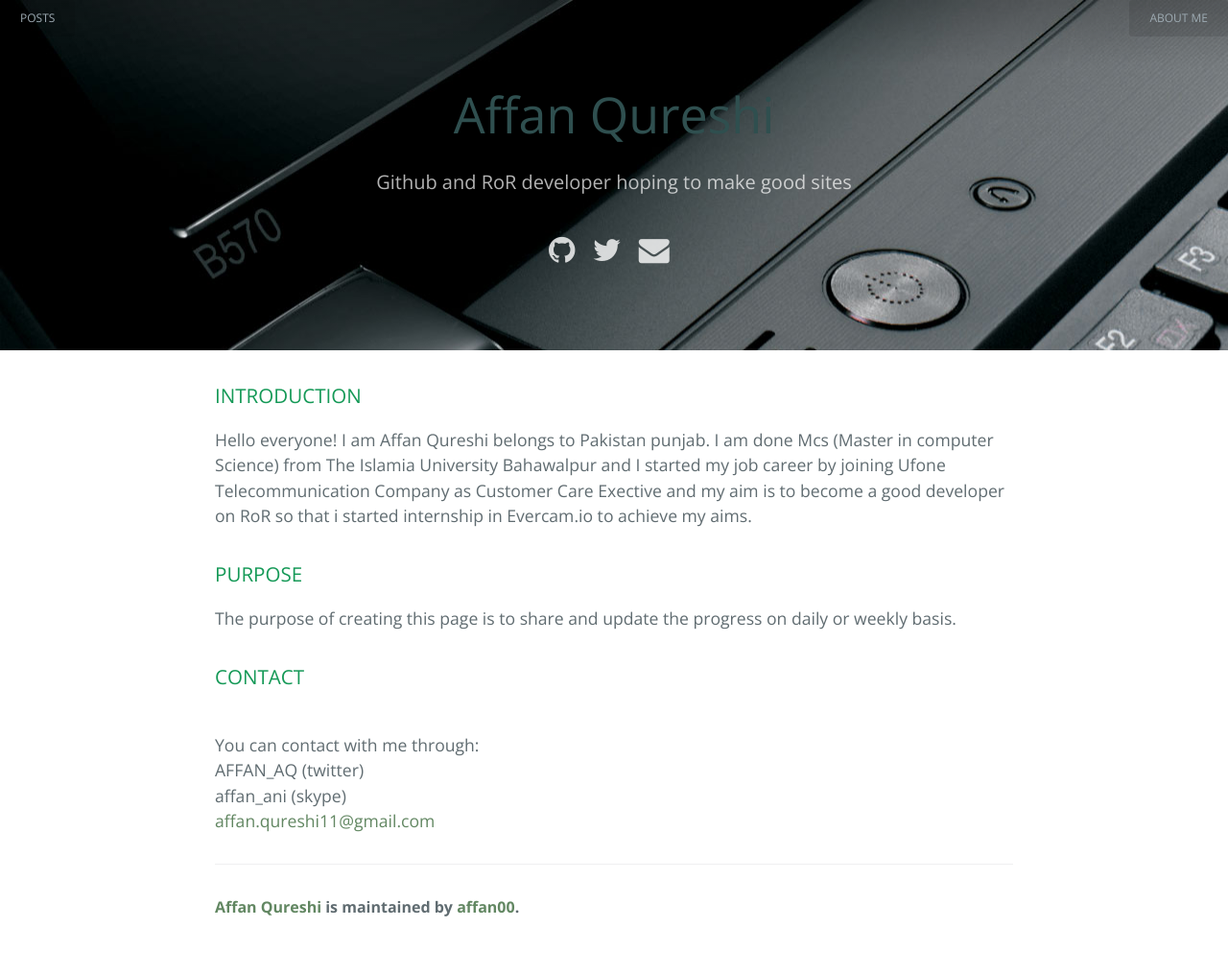
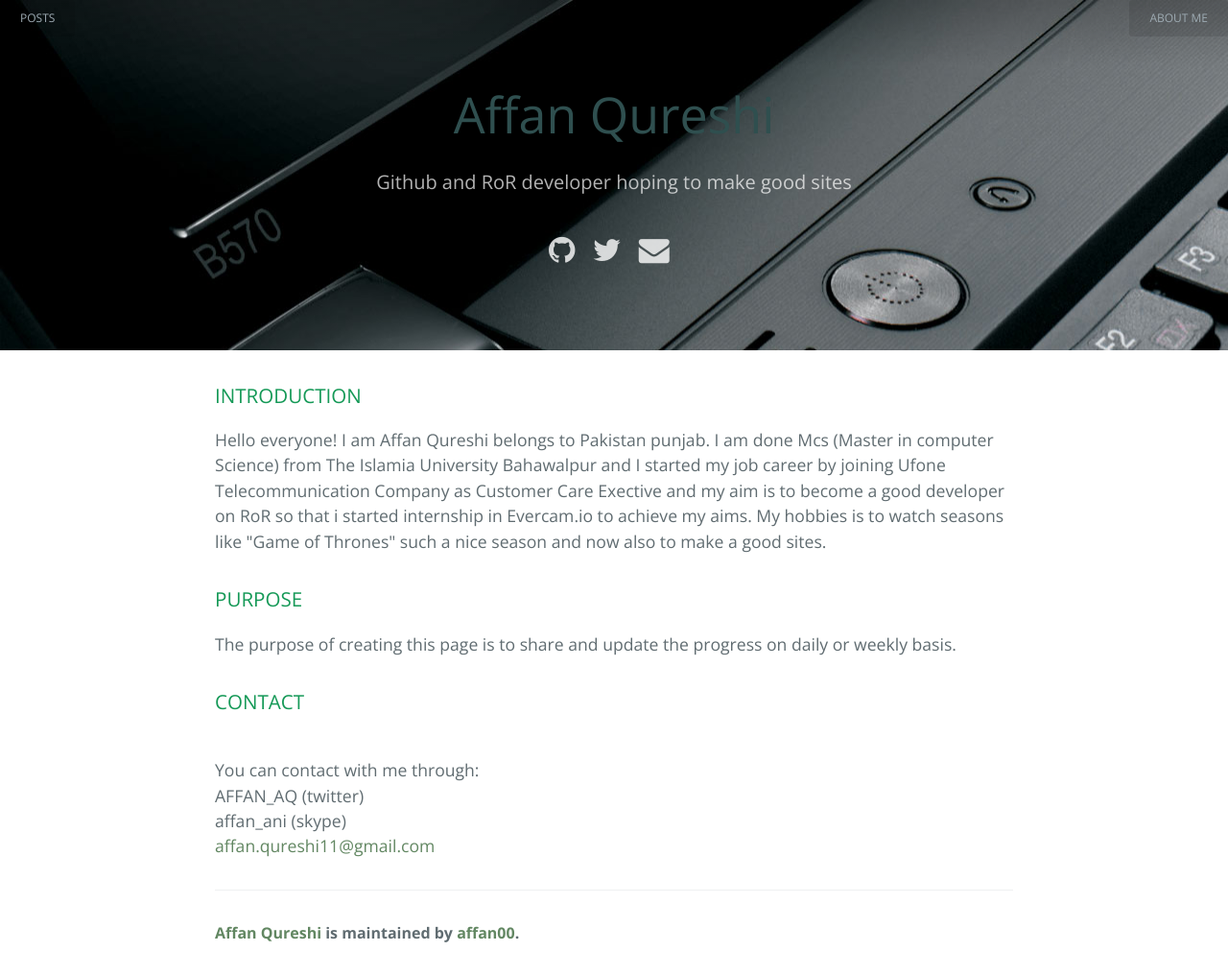
Before and after one commit to affan00/affan00.github.io, a Jekyll site: the page built from Status.html, in a window 1280 px wide. Shown: the whole page at 96% size. Built offline with Jekyll 4.4.1, drawn with Linux system fonts in a browser that asks for light colours; nearby versions of some CDN libraries; Markdown is read by kramdown in place of the engine named in the settings; before the commit the page ends 989 px from its top, so only the background shows below that.

Commit message:
changed intro

```diff
--- a/Status.html
+++ b/Status.html
@@ -5,7 +5,7 @@ layout: default
     <h3>
         <a id="introduction" class="anchor" href="#introduction" aria-hidden="true"><span class="octicon octicon-link"></span></a>INTRODUCTION</h3>
 
-    <p>Hello everyone! I am Affan Qureshi belongs to Pakistan punjab. I am done Mcs (Master in computer Science) from The Islamia University Bahawalpur and I started my job career by joining Ufone Telecommunication Company as Customer Care Exective and my aim is to become a good developer on RoR so that i started internship in Evercam.io to achieve my aims.</p>
+    <p>Hello everyone! I am Affan Qureshi belongs to Pakistan punjab. I am done Mcs (Master in computer Science) from The Islamia University Bahawalpur and I started my job career by joining Ufone Telecommunication Company as Customer Care Exective and my aim is to become a good developer on RoR so that i started internship in Evercam.io to achieve my aims. My hobbies is to watch seasons like "Game of Thrones" such a nice season and now also to make a good sites. </p>
 
     <h3>
         <a id="purpose" class="anchor" href="#purpose" aria-hidden="true"><span class="octicon octicon-link"></span></a>PURPOSE</h3>
--- a/index.html
+++ b/index.html
@@ -3,7 +3,7 @@ layout: default
 ---
 <section class="main-content">
     <h3>
-        <a id="Status" class="anchor" href="#purpose" aria-hidden="true"><span class="octicon octicon-link"></span></a>Status</h3>
+        <a id="Status" class="anchor" href="#purpose" aria-hidden="true"><span class="octicon octicon-link"></span></a>Learning Progress Posts</h3>
 
 
     <ul>
```
